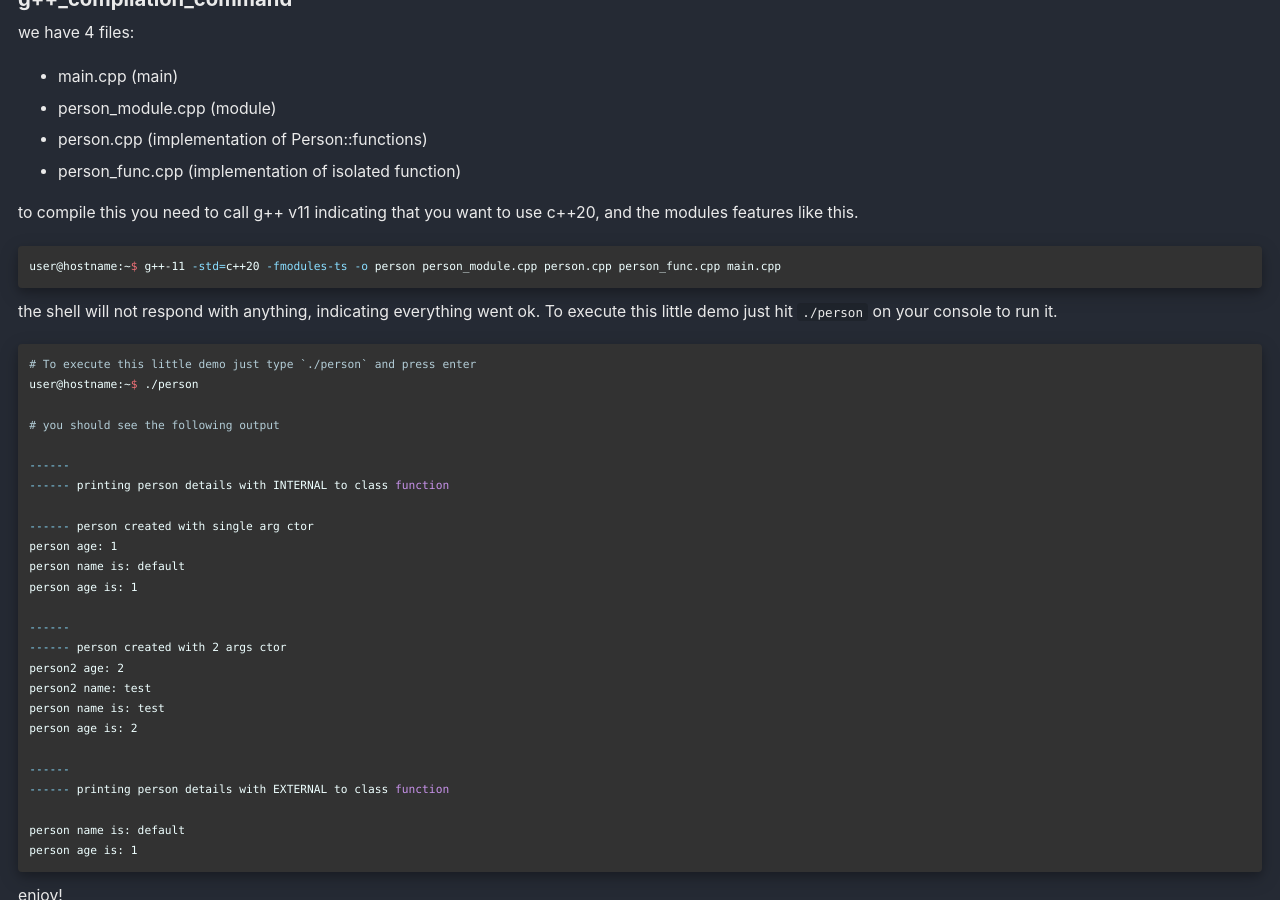
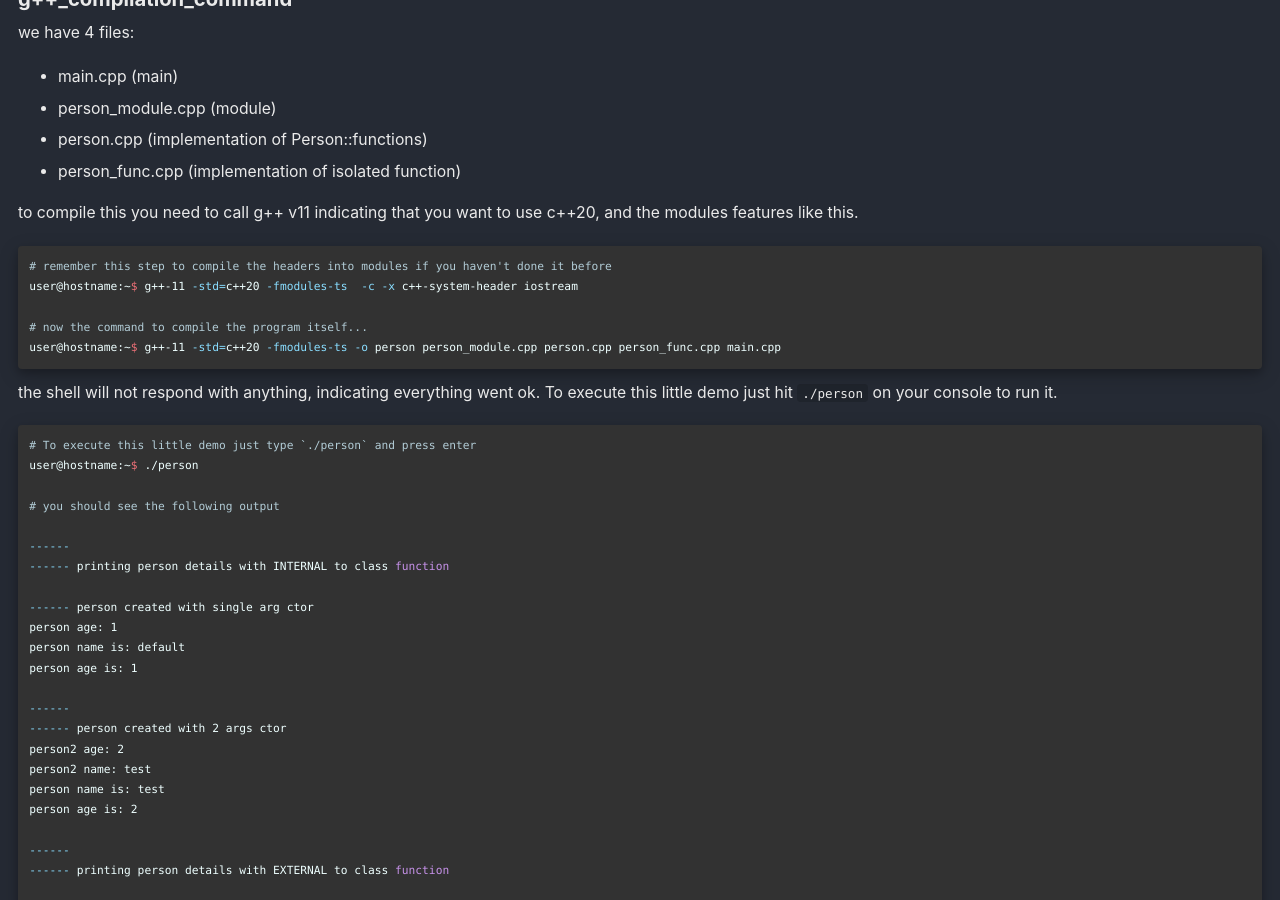
Before and after one commit to JohnnyXavier/johnnyxavier.github.io, a Jekyll site: the page built from _posts/cpp/2021-05-23-cpp-cpp20-modules-gpp.md, in a window 1280 px wide and 900 px high, scrolled down 7596 px. Built offline with Jekyll 4.4.1, drawn with Linux system fonts in a browser that asks for light colours; cached includes are drawn as plain includes.

Commit message:
adding the compilation step for the system header

````diff
--- a/_posts/cpp/2021-05-23-cpp-cpp20-modules-gpp.md
+++ b/_posts/cpp/2021-05-23-cpp-cpp20-modules-gpp.md
@@ -296,6 +296,10 @@ we have 4 files:
 
 to compile this you need to call g++ v11 indicating that you want to use c++20, and the modules features like this.
 ```shell
+# remember this step to compile the headers into modules if you haven't done it before
+user@hostname:~$ g++-11 -std=c++20 -fmodules-ts  -c -x c++-system-header iostream
+
+# now the command to compile the program itself...
 user@hostname:~$ g++-11 -std=c++20 -fmodules-ts -o person person_module.cpp person.cpp person_func.cpp main.cpp
 ```
 the shell will not respond with anything, indicating everything went ok. To execute this little demo just hit `./person` on your console to run it.
````
